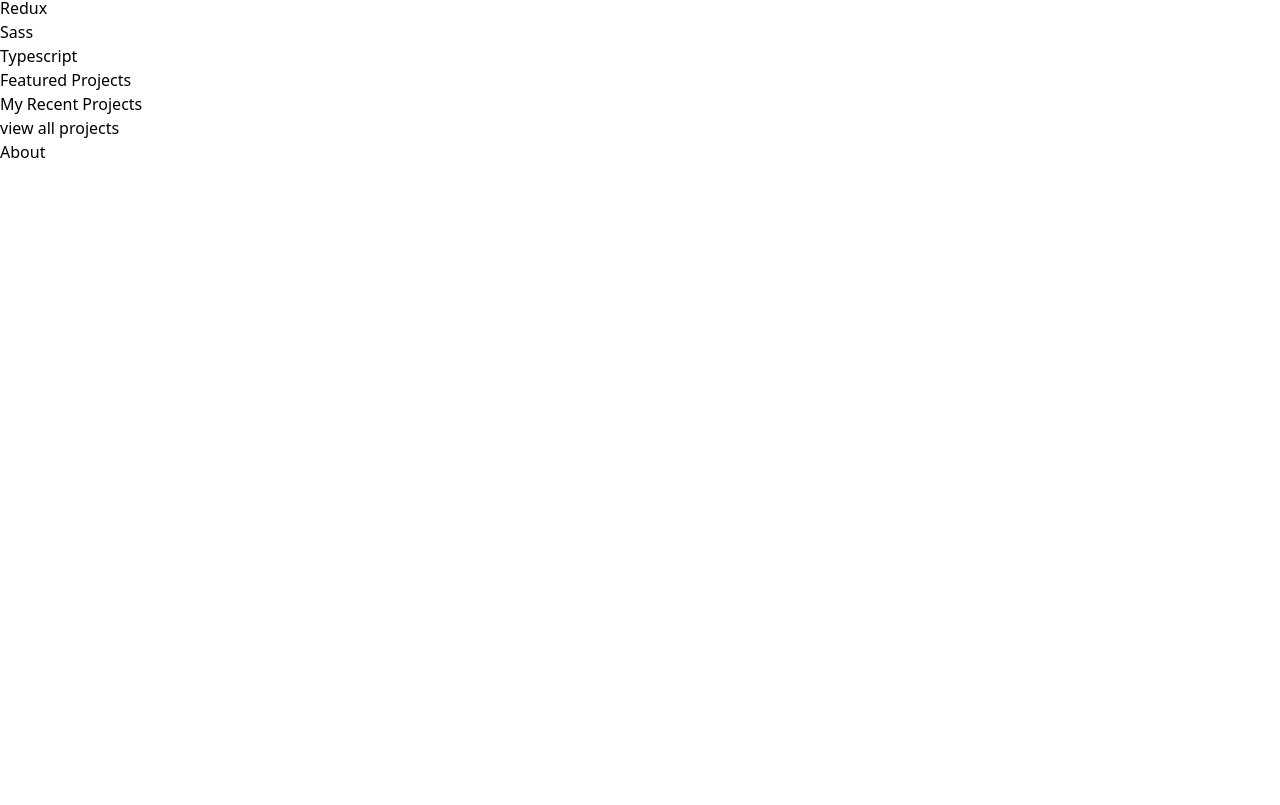
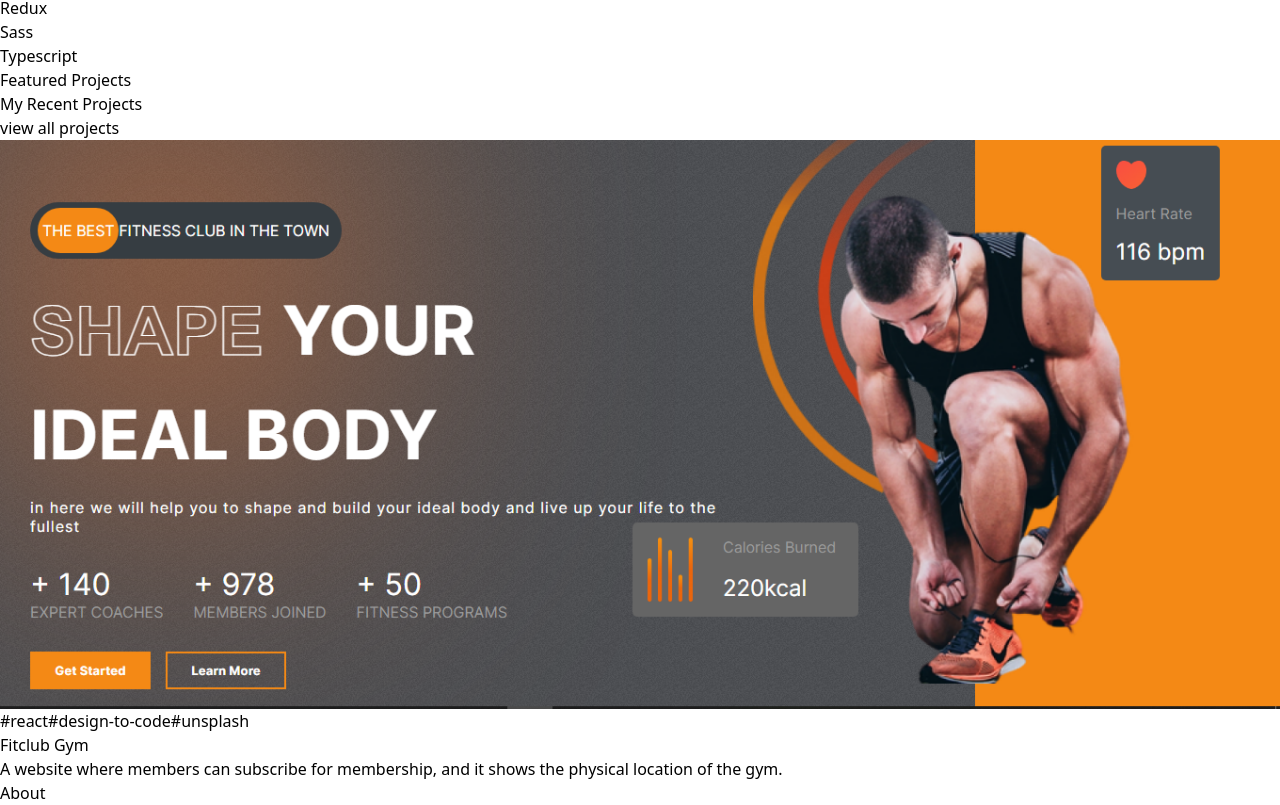
Before and after one commit to codewithAntony/Aleton-services, a React (Vite) app: page / in a window 1280 px wide. Shown: the part 1672-2477 px from the top of the page. Before the commit the page ends 1836 px from the top, so only its background shows below. Built offline with nearby package versions, Linux system fonts and the light colour scheme.

Commit message:
projects component

```diff
--- a/src/components/Projects.jsx
+++ b/src/components/Projects.jsx
@@ -1,23 +1,47 @@
+import project1 from '../assets/images/gym-pp.png';
+
 const Projects = () => {
     return (
         <div className="bg-[#F9F9F9] py-[20px] sm:py-[60px]">
             <div className="w-full mx-auto max-w-6xl p-3">
                 <div className="flex flex-col items-center sm:flex sm:flex-row sm:justify-between">
                     <div className="flex flex-col">
-                        <h3 className="text-[#5359B9] font-bold text-sm pb-3 uppercase sm:text-lg sm:font-bold">
+                        <h5 className="text-[#5359B9] font-bold text-sm pb-3 uppercase sm:text-lg sm:font-bold">
                             Featured Projects
-                        </h3>
+                        </h5>
                         <h1 className="text-1xl pb-5 font-bold sm:text-5xl">
                             My Recent Projects
                         </h1>
                     </div>
                     <a href="#">
-                        <button className="border border-gray-200 w-[170px] h-[50px] text-black font-medium  bg-inherit rounded-sm uppercase hover:bg-[#5359B9] hover:text-white sm:w-[170px] sm:h-[50px]">
+                        <button className="border border-gray-200 w-[170px] h-[50px] text-black font-medium  bg-inherit rounded-sm uppercase mb-[15px] hover:bg-[#5359B9] hover:text-white sm:w-[170px] sm:h-[50px]">
                             view all projects
                         </button>
                     </a>
                 </div>
-                <div className="py-[8px]"></div>
+                <div className="flex flex-col bg-[#FFFFFF] justify-betweenpy-[20px] sm:flex sm:flex-row sm:justify-between sm:px-[30px] sm:py-[75px]">
+                    <div className="flex-shrink-0 w-full md:w-1/2 lg:w-1/3">
+                        <img
+                            src={project1}
+                            alt="Gym project website"
+                            className="w-full h-auto object-cover rounded-lg border-[18px] border-[#4C4D51]"
+                        />
+                    </div>
+
+                    <div>
+                        <div>
+                            <span>#react</span>
+                            <span>#design-to-code</span>
+                            <span>#unsplash</span>
+                        </div>
+                        <h2>Fitclub Gym</h2>
+                        <p>
+                            A website where members can subscribe for
+                            membership, and it shows the physical location of
+                            the gym.
+                        </p>
+                    </div>
+                </div>
             </div>
         </div>
     );
```
Also changed, not shown: src/assets/images/gym-pp.png (added).
